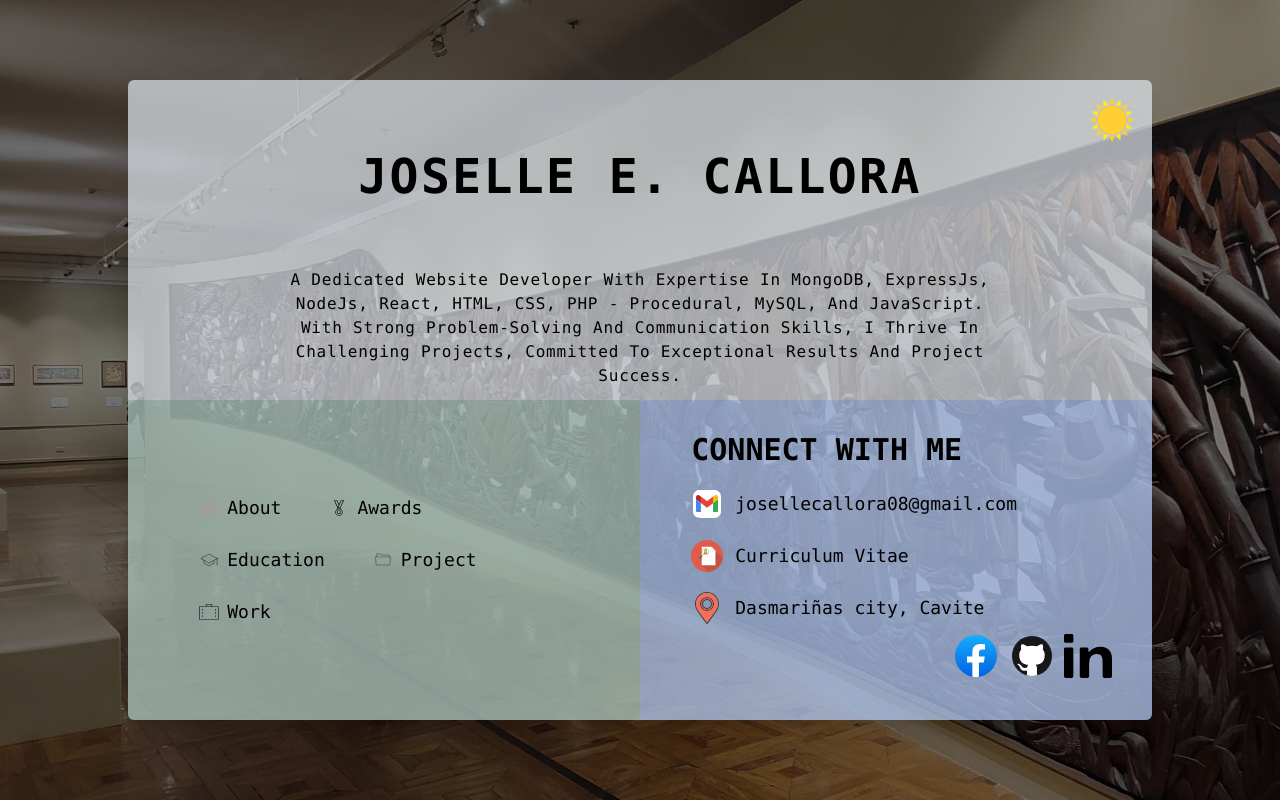
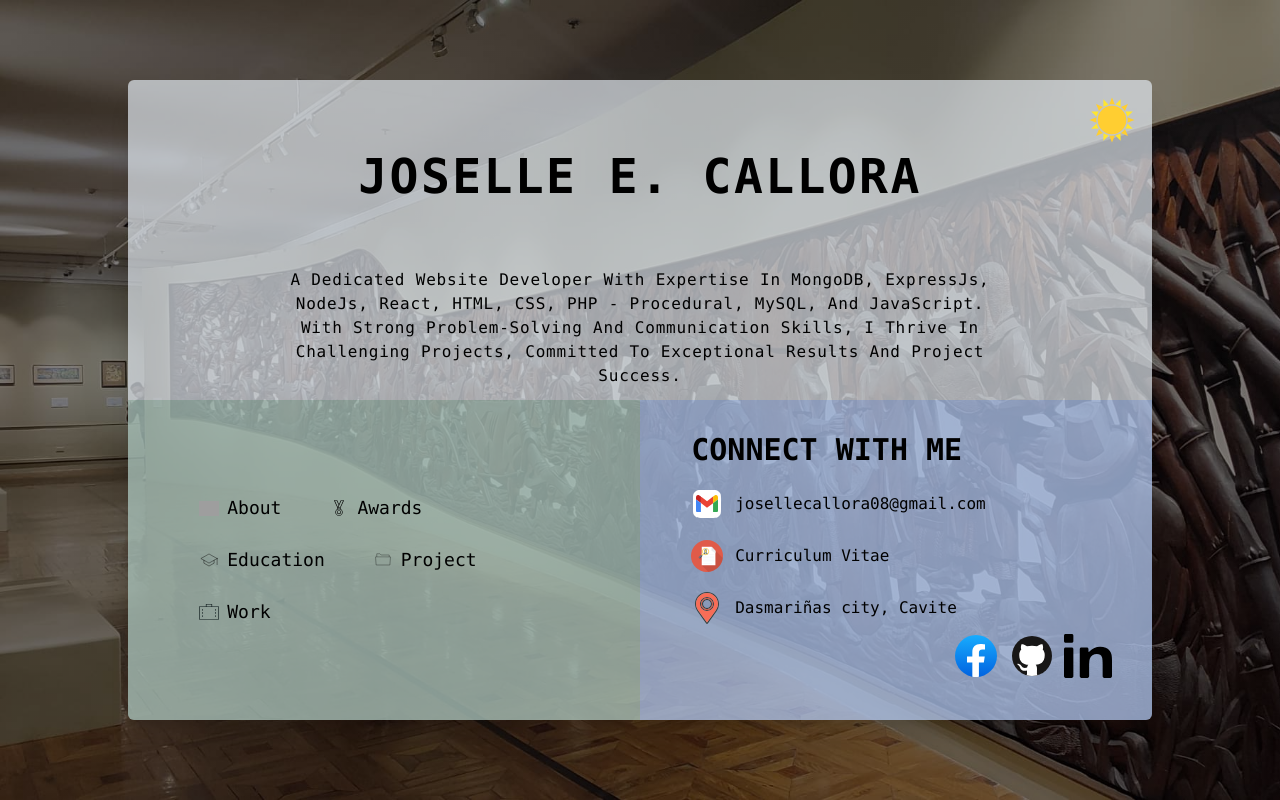
Before and after one commit to josellecallora08/portfolio, a React (Vite) app: page / in a window 1280 px wide. Built offline with nearby package versions, Linux system fonts and the light colour scheme; grey boxes are pictures that could not be loaded.

Commit message:
Changed font size for Contacts

```diff
--- a/src/component/Contact.jsx
+++ b/src/component/Contact.jsx
@@ -16,16 +16,16 @@ const Contact = ({is_theme_dark}) => {
             <span className='absolute left-0 bottom-0 border-b-2 w-full md:w-0 border-black dark:border-white md:group-hover:w-full duration-500'></span>
         </h2>
         <div className='flex flex-col flex-wrap gap-5 mt-5 font-mono xl:text-lg dark:text-slate-300 cursor-default'>
-            <a href="mailto: josellecallora08@gmail.com" className='flex items-center gap-3 cursor-pointer md:hover:underline'>
+            <a href="mailto: josellecallora08@gmail.com" className='flex items-center gap-3 cursor-pointer md:hover:underline text-xs md:text-base lg:text-md'>
                 <span>
                     <img src={gmail} className='w-5 h-5 xl:w-8 xl:h-8' alt="" />
                 </span> josellecallora08@gmail.com
             </a>
-            <a href={resume} className='flex items-center gap-3 cursor-pointer md:hover:underline' download>
+            <a href={resume} className='flex items-center gap-3 cursor-pointer md:hover:underline text-xs md:text-base lg:text-md' download>
                 <img src={resume_icon} className='w-5 h-5 xl:w-8 xl:h-8' alt="Resume"/>
                     Curriculum Vitae
             </a>
-            <p className='w-full flex items-center gap-3'>
+            <p className='w-full flex items-center gap-3 text-xs md:text-base lg:text-md'>
                 <span>
                     <img src={location_dark} className='w-5 h-5 xl:w-8 xl:h-8' alt="" />
                 </span>
```
